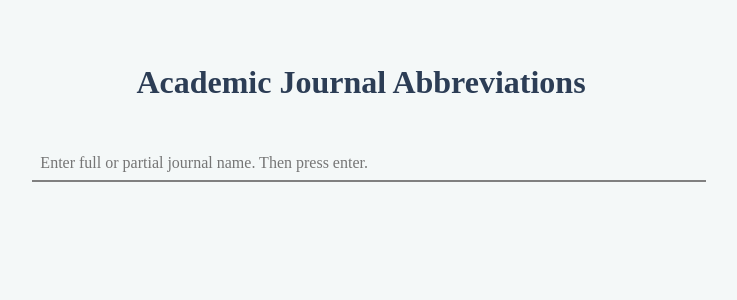
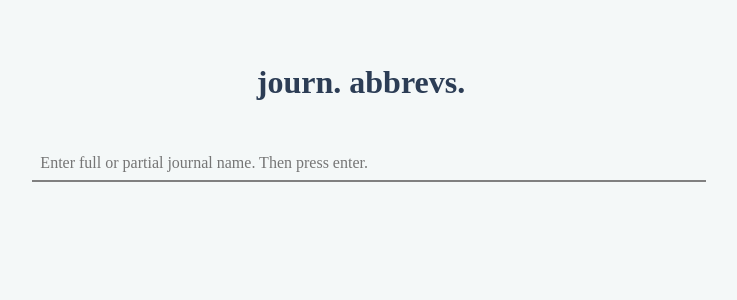
Before and after one commit to mosegontar/JournAbbrevs, a Flask app: page / in a window 1280 px wide. Shown: the top 300 px of the page, without its empty margins (279-1016 px from the left). Run offline with Flask 2, Linux system fonts and the light colour scheme.

Commit message:
change header

```diff
--- a/JournalAbbrevs/static/style.css
+++ b/JournalAbbrevs/static/style.css
@@ -29,8 +29,9 @@ button 			  {background: #F4F8F8;
 li 				 {font-family: serif; color: #2C3D55;}
 
 .abbrev			 {list-style-type: none; font-weight: bold;}
-.sub 			 {text-align: center; margin-left: auto; margin-right: auto; margin-top: 2em; width: 100%;}
-.sub a 		 {text-decoration: none}
+.head 			 {text-align: center; margin-left: auto; margin-right: auto; margin-top: 2em; width: 100%;}
+.head a 		 {text-decoration: none}
+.sub 			 {text-align: center; margin-left: auto; margin-right: auto;  width: 100%;}
 
 .messages		 {text-align: center; padding: 1em; margin: 0 auto; margin-top: 1em; width: 45%; background: #ff8080;}
 
--- a/JournalAbbrevs/templates/base.html
+++ b/JournalAbbrevs/templates/base.html
@@ -4,8 +4,8 @@
 
 <div class=page>
 
-    <h1 class=sub>
-    	<a href='/index'>Academic Journal Abbreviations</a>
+    <h1 class=head>
+    	<a href='/index'>journ. abbrevs.</a>
     </h2>
 
     <div class=query>
```
